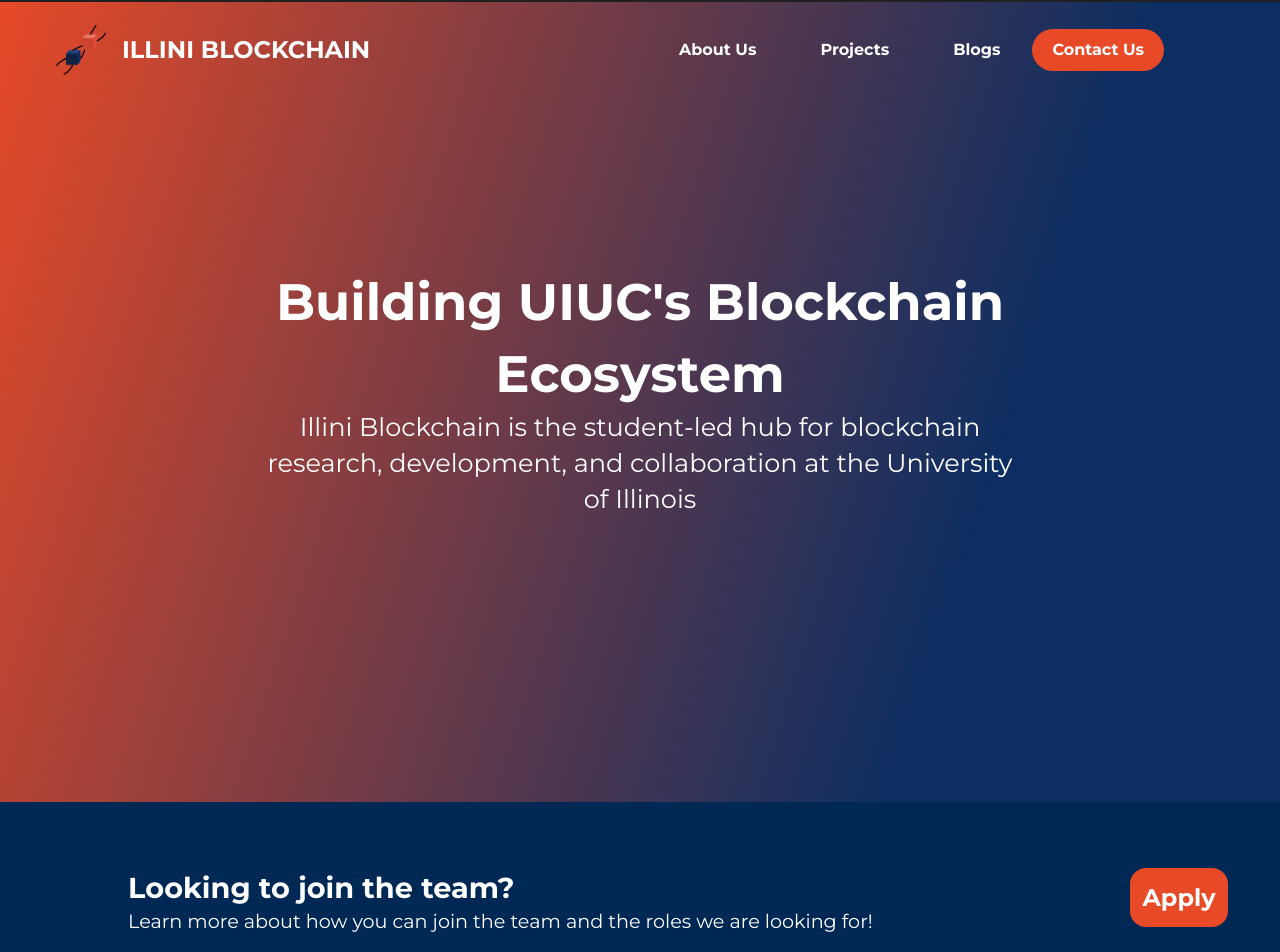
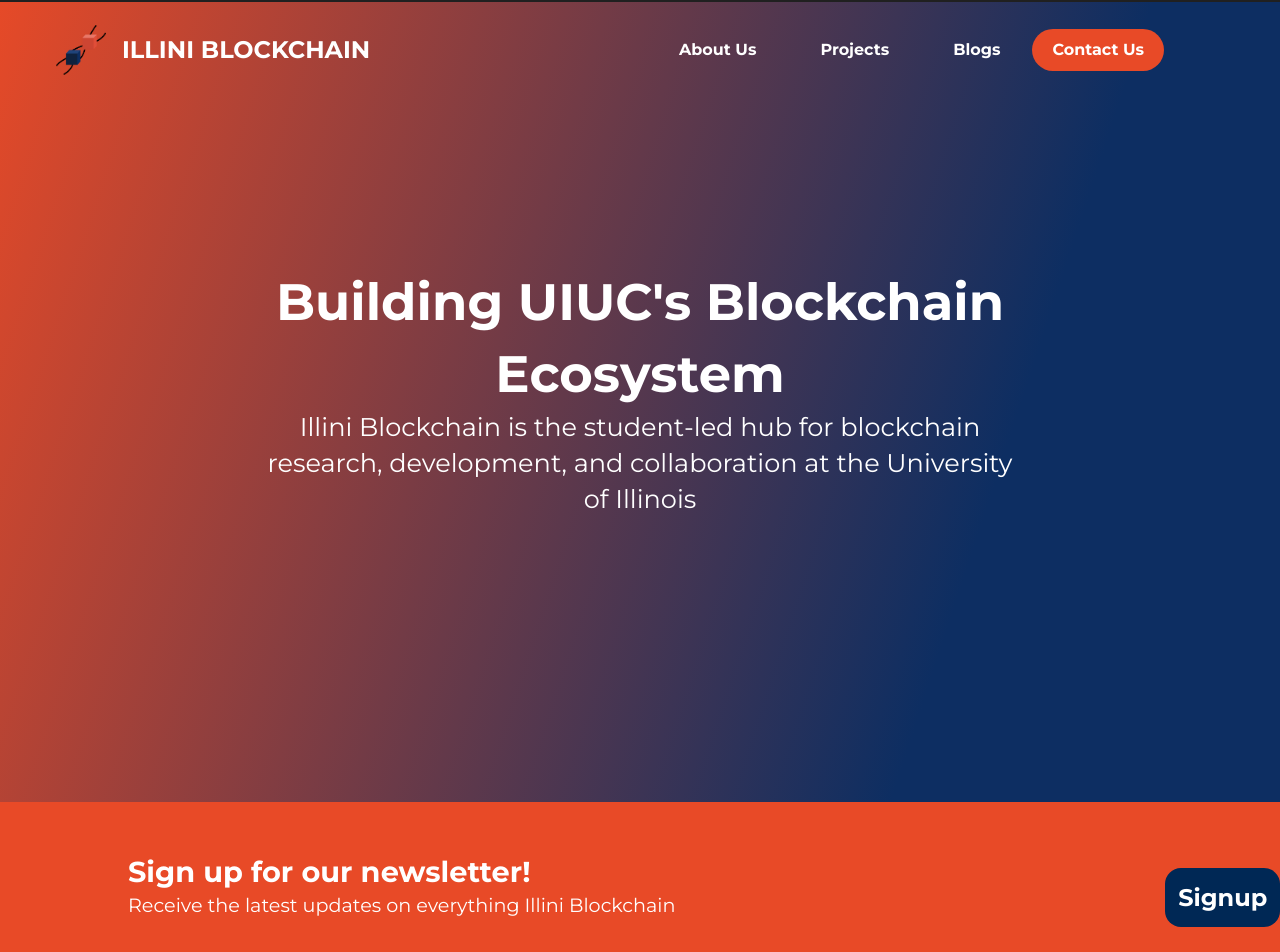
Before and after one commit to IlliniBlockchain/website, a Next.js app: page / in a window 1280 px wide. Shown: the top 952 px of the page. Built offline with nearby package versions, Linux system fonts and the light colour scheme.

Commit message:
update form and disable applications (#32)

```diff
--- a/components/home/NewsletterBanner/NewsletterStyles.js
+++ b/components/home/NewsletterBanner/NewsletterStyles.js
@@ -39,9 +39,27 @@
 
 `
 
+const NewsletterButton = styled.a`
+width:fit-content;
+padding:.8rem;
+border-width:0;
+border-radius:1rem;
+margin-bottom:1rem;
+margin-left: auto;
+margin-right: auto;
+white-space:nowrap;
+font-size:1.5rem;
+background:var(--navy-blue);
+color:white;
+font-weight:bold;
+margin-top:1rem;
+font-family:Montserrat;
+`
+
 export {
     NewsletterBackground,
     NewsletterContainer,
     NewsletterSubheader,
     NewsletterHeader,
+    NewsletterButton
 }
--- a/components/home/NewsletterBanner/index.js
+++ b/components/home/NewsletterBanner/index.js
@@ -1,7 +1,13 @@
 import React from 'react'
-import { NewsletterBackground, NewsletterContainer, NewsletterHeader, NewsletterSubheader } from './NewsletterStyles'
+import {
+  NewsletterBackground,
+  NewsletterContainer,
+  NewsletterHeader,
+  NewsletterSubheader,
+  NewsletterButton
+  } from './NewsletterStyles'
 import EmailForm from '../../EmailForm'
-
+import Link from 'next/link'
 const NewsletterBanner = () => {
 
   return (
@@ -10,7 +16,11 @@
         <NewsletterHeader>Sign up for our newsletter!</NewsletterHeader>
         <NewsletterSubheader>Receive the latest updates on everything Illini Blockchain</NewsletterSubheader>
     </NewsletterContainer>
-    <EmailForm/>
+    {/* TODO: Fix Netlify Forms */}
+    {/* <EmailForm/> */}
+    <Link href='https://forms.gle/TisDoiaNfD2ZoRes8' passHref>
+      <NewsletterButton>Signup</NewsletterButton>
+    </Link>
   </NewsletterBackground>
   )
 }
--- a/pages/index.js
+++ b/pages/index.js
@@ -5,6 +5,7 @@
   Pillars,
   ApplyBanner,
 } from "../components/home";
+const recruitment = false;
 
 export default function Home() {
   return (
@@ -18,7 +19,10 @@
 
       <LandingBanner />
 
-      <ApplyBanner/>
+      {recruitment ?
+        <ApplyBanner/> :
+        <></>
+      }
 
       <NewsletterBanner />
 
```
